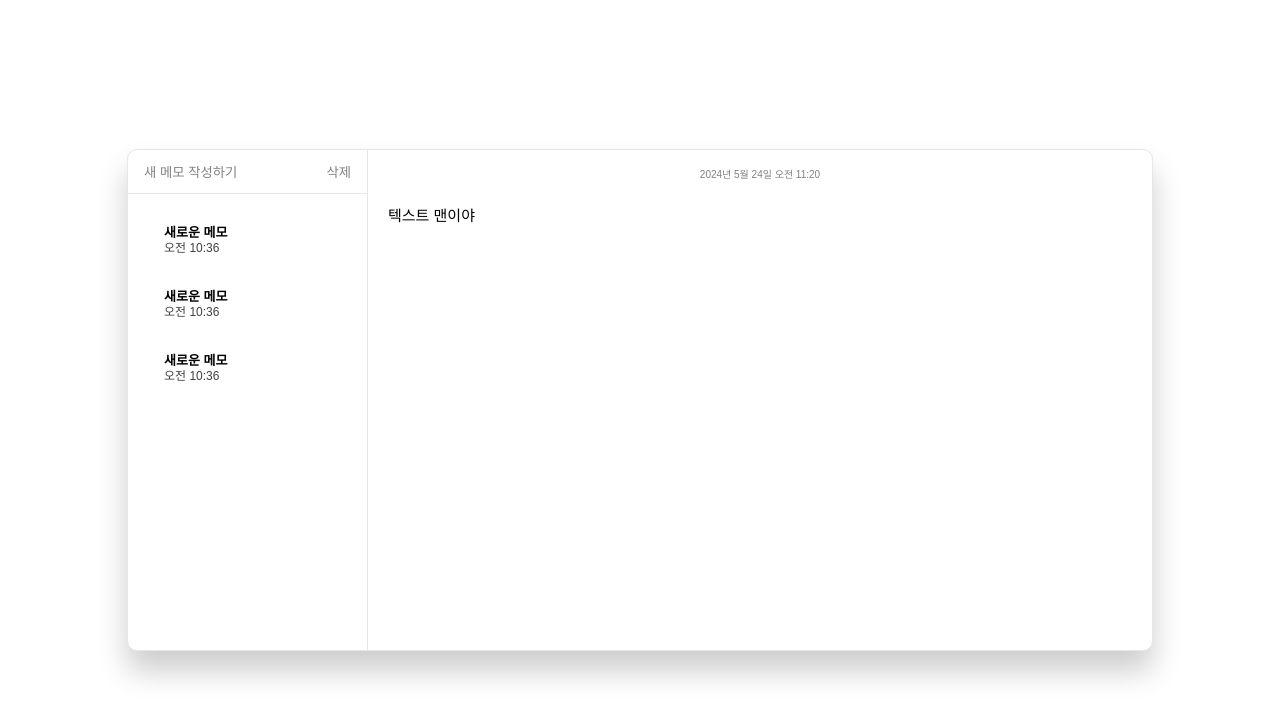
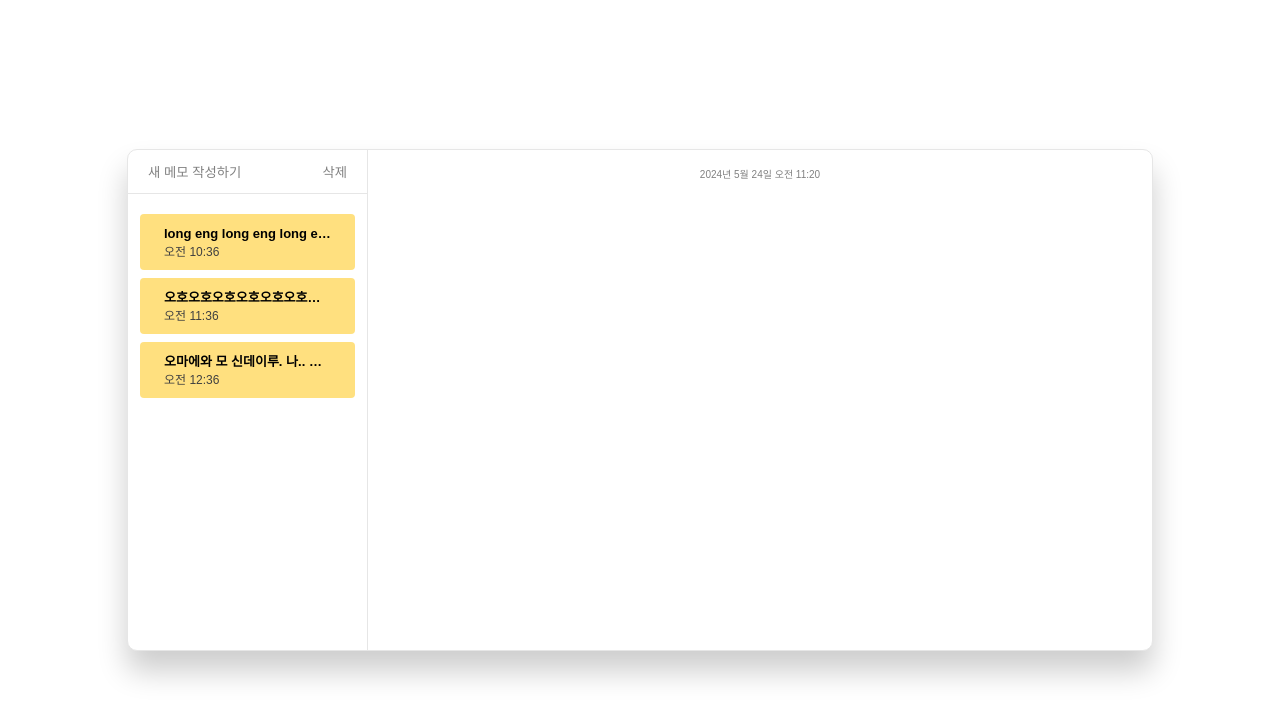
Before and after one commit to butterbeetle/challenge-class, a React (Vite) app in the folder assignments/04-memo/: page / in a window 1280 px wide. Shown: the top 720 px of the page. Built offline with nearby package versions, Linux system fonts and the light colour scheme.

Commit message:
04.Feat: li 반복으로 생성 및 key 추가

```diff
--- a/assignments/04-memo/src/pages/HomePage/HomePage.jsx
+++ b/assignments/04-memo/src/pages/HomePage/HomePage.jsx
@@ -1,4 +1,5 @@
 import styled from "styled-components";
+import createUuid from "../../utils/myUuid";
 
 const MainDiv = styled.main`
   display: grid;
@@ -20,12 +21,17 @@ const Aside = styled.aside`
 const AsideHeader = styled.header`
   display: flex;
   justify-content: space-between;
-  padding: 12px 16px;
+  padding: 12px 20px;
   border-bottom: 1px solid rgb(230, 230, 230);
 `;
 
 const AsideHeaderButton = styled.button`
   color: #808080;
+
+  &:hover {
+    color: #121212;
+    font-weight: bold;
+  }
 `;
 
 const AsideUl = styled.ul`
@@ -38,12 +44,24 @@ const AsideUl = styled.ul`
 const AsideLi = styled.li`
   box-sizing: border-box;
   height: 56px;
-  padding: 12px 24px;
+  padding: 10px 24px;
+  display: flex;
+  flex-direction: column;
+  justify-content: space-around;
+  border-radius: 4px;
+  cursor: pointer;
+
+  background-color: #ffe07f;
 `;
 
 const AsideLiH6 = styled.h6`
   font-size: 13px;
   font-weight: bold;
+  height: 14px;
+
+  text-overflow: ellipsis;
+  white-space: nowrap;
+  overflow-x: hidden;
 `;
 
 const AsideLiTime = styled.time`
@@ -73,6 +91,21 @@ const ArticleTextarea = styled.textarea`
   line-height: 1.66;
 `;
 
+const DATAS = [
+  {
+    content: "long eng long eng long eng long eng long eng ",
+    createdAt: "오전 10:36",
+  },
+  {
+    content: "오호오호오호오호오호오호오호오호",
+    createdAt: "오전 11:36",
+  },
+  {
+    content: "오마에와 모 신데이루. 나.. 나니잇 으어어억",
+    createdAt: "오전 12:36",
+  },
+];
+
 export default function HomePage() {
   return (
     <MainDiv>
@@ -82,25 +115,17 @@ export default function HomePage() {
           <AsideHeaderButton>삭제</AsideHeaderButton>
         </AsideHeader>
         <AsideUl>
-          <AsideLi>
-            <AsideLiH6>새로운 메모</AsideLiH6>
-            <AsideLiTime>오전 10:36</AsideLiTime>
-          </AsideLi>
-
-          <AsideLi>
-            <AsideLiH6>새로운 메모</AsideLiH6>
-            <AsideLiTime>오전 10:36</AsideLiTime>
-          </AsideLi>
-
-          <AsideLi>
-            <AsideLiH6>새로운 메모</AsideLiH6>
-            <AsideLiTime>오전 10:36</AsideLiTime>
-          </AsideLi>
+          {DATAS.map(({ content, createdAt }) => (
+            <AsideLi key={createUuid()}>
+              <AsideLiH6>{content}</AsideLiH6>
+              <AsideLiTime>{createdAt}</AsideLiTime>
+            </AsideLi>
+          ))}
         </AsideUl>
       </Aside>
       <Article>
         <ArticleH2>2024년 5월 24일 오전 11:20</ArticleH2>
-        <ArticleTextarea>텍스트 맨이야</ArticleTextarea>
+        <ArticleTextarea></ArticleTextarea>
       </Article>
     </MainDiv>
   );
--- /dev/null
+++ b/assignments/04-memo/src/utils/myUuid.js
@@ -0,0 +1,3 @@
+export default function createUuid() {
+  return `_${Math.random().toString(36).slice(2, 16)}`;
+}
```
